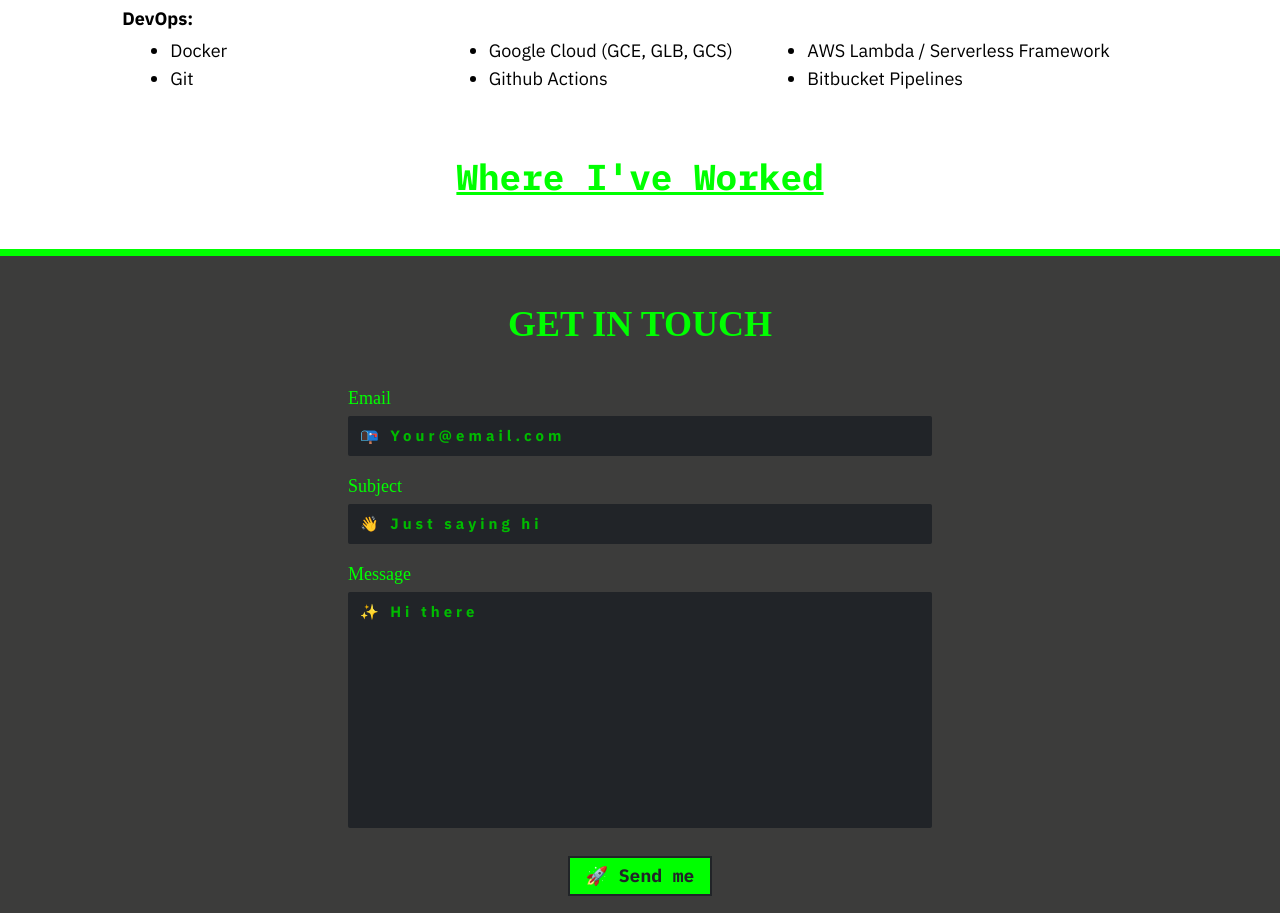
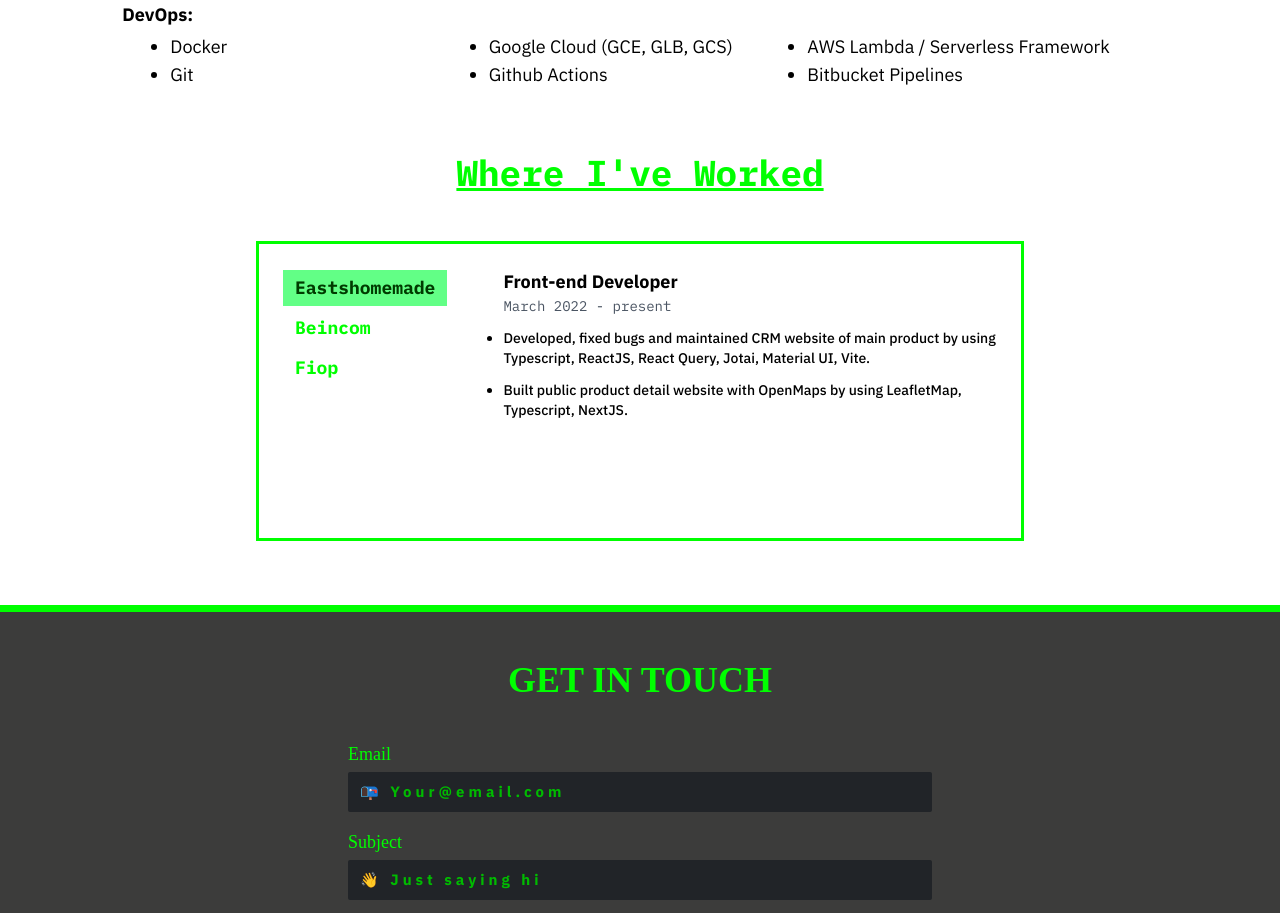
Before and after one commit to nguyenhaminhtuan/nguyenhaminhtuan.github.io, an Astro site: page / in a window 1280 px wide. Shown: the part 993-1906 px from the top of the page. Built offline with nearby package versions, Linux system fonts and the light colour scheme; Astro itself is replaced by a stand-in of ours; a web font is replaced by a local one.

Commit message:
add work section

```diff
--- a/src/components/SectionHeaderText.tsx
+++ b/src/components/SectionHeaderText.tsx
@@ -4,7 +4,7 @@ type SectionHeaderTextProps = {
 
 export default function SectionHeaderText({children}: SectionHeaderTextProps) {
   return (
-    <h2 className="mb-8 text-center font-mono text-3xl font-bold text-green-200 underline dark:text-green-300 md:text-4xl">
+    <h2 className="mb-8 text-center font-mono text-[1.7rem] font-bold text-green-200 underline dark:text-green-300 md:text-4xl">
       {children}
     </h2>
   )
--- a/src/components/SkillsSection.tsx
+++ b/src/components/SkillsSection.tsx
@@ -6,7 +6,7 @@ function SkillItem({children}: {children: React.ReactNode}) {
 
 function ListSkill({children}: {children: React.ReactNode}) {
   return (
-    <ul className="mx-2 mt-1 grid list-disc grid-cols-2 gap-x-4 md:mx-12 md:grid-cols-3">
+    <ul className="ml-6 mt-1 grid list-disc grid-cols-2 gap-x-4 md:mx-12 md:grid-cols-3">
       {children}
     </ul>
   )
--- /dev/null
+++ b/src/components/WorkCard.tsx
@@ -0,0 +1,31 @@
+import clsx from 'clsx'
+
+type WorkCardProps = {
+  jobTitle: string
+  time: string
+  description: string[]
+  visible?: boolean
+}
+
+export default function WorkCard({
+  jobTitle,
+  time,
+  description,
+  visible = true,
+}: WorkCardProps) {
+  return (
+    <div className={clsx({block: visible, hidden: !visible})}>
+      <div className="font-sans text-base font-bold md:text-lg">{jobTitle}</div>
+      <div className="font-mono text-xs text-gray-600 dark:text-gray-400 md:text-sm">
+        {time}
+      </div>
+      <ul className="mt-3 list-disc pl-4 text-sm font-medium md:pl-0">
+        {description.map((d, i) => (
+          <li className="mt-3" key={i}>
+            {d}
+          </li>
+        ))}
+      </ul>
+    </div>
+  )
+}
--- a/src/components/WorkSection.tsx
+++ b/src/components/WorkSection.tsx
@@ -1,9 +1,87 @@
+import clsx from 'clsx'
+import {useState} from 'react'
 import SectionHeaderText from './SectionHeaderText'
+import WorkCard from './WorkCard'
+
+type CompanyNameProps = {
+  children: React.ReactNode
+  active?: boolean
+  onClick: () => void
+}
+
+function CompanyName({children, active = false, onClick}: CompanyNameProps) {
+  return (
+    <div
+      className={clsx(
+        'cursor-pointer border-y-2  border-white-100 py-1 px-3 hover:bg-green-100 hover:text-green-400 dark:border-gray-200',
+        {
+          'bg-green-100 text-green-400': active,
+        }
+      )}
+      onClick={onClick}
+    >
+      {children}
+    </div>
+  )
+}
+
+const companies = ['Eastshomemade', 'Beincom', 'Fiop']
+const works: {jobTitle: string; time: string; description: string[]}[] = [
+  {
+    jobTitle: 'Front-end Developer',
+    time: 'March 2022 - present',
+    description: [
+      'Developed, fixed bugs and maintained CRM website of main product by using Typescript, ReactJS, React Query, Jotai, Material UI, Vite.',
+      'Built public product detail website with OpenMaps by using LeafletMap, Typescript, NextJS.',
+    ],
+  },
+  {
+    jobTitle: 'Web Developer',
+    time: 'July 2020 - June 2021',
+    description: [
+      'Developed, fixed bugs and maintained main product API primarily using NodeJS, Typescript, NestJS, PostgresSQL.',
+      'Implement serverless cloud environment with AWS Lambda, API Gateway, S3 by using Serverless Framework.',
+      'Build Bitbucket Pipelines CI/CD.',
+      'Developed public website follow by Figma design using Typescript, NextJS.',
+    ],
+  },
+  {
+    jobTitle: 'Front-end Developer',
+    time: 'October 2019 - June 2020',
+    description: [
+      "Developed, fixed bugs and maintained code for client's ERP using Typescript, ReactJS, Ant Design, SASS.",
+      'Built in-house projects follow by Figma design and make sure it cross-browser compatibility and responsiveness.',
+      'Join a mobile app project built with React Native, Typescript, Redux, Redux Saga and FCM.',
+    ],
+  },
+]
 
 export default function WorkSection() {
+  const [tab, setTab] = useState(0)
+
   return (
-    <section id="projects">
+    <section id="projects" className="mx-auto md:max-w-3xl">
       <SectionHeaderText>Where I've Worked</SectionHeaderText>
+      <div className="my-12 flex h-[400px] flex-col border-[3px] border-green-200 p-2 dark:border-green-300 md:h-[300px] md:flex-row md:p-6">
+        <div className="no-scroll flex w-full flex-row overflow-x-auto font-mono text-sm font-bold text-green-200 dark:text-green-300 md:w-auto md:flex-col md:text-lg">
+          {companies.map((c, i) => (
+            <CompanyName key={i} active={i === tab} onClick={() => setTab(i)}>
+              {c}
+            </CompanyName>
+          ))}
+        </div>
+        <div className="mt-3 flex-1 px-1 md:mt-0 md:ml-14 md:px-0">
+          {works.map((w, i) => (
+            <WorkCard
+              key={i}
+              visible={i === tab}
+              jobTitle={w.jobTitle}
+              time={w.time}
+              description={w.description}
+            />
+          ))}
+        </div>
+      </div>
     </section>
   )
 }
--- a/src/layouts/Layout.astro
+++ b/src/layouts/Layout.astro
@@ -24,7 +24,7 @@ const {title} = Astro.props
     class="dark:bg-gray-200 text-lg font-sans text-black-100 dark:text-white-100"
   >
     <Header client:only />
-    <main class="container mt-header md:mt-top p-5">
+    <main class="container mt-header md:mt-top py-4 px-2">
       <slot />
     </main>
     <ContactForm client:only />
--- a/src/pages/index.astro
+++ b/src/pages/index.astro
@@ -1,14 +1,12 @@
 ---
+import Layout from '@layouts/Layout.astro'
 import HeroSection from '@components/HeroSection'
 import SkillsSection from '@components/SkillsSection'
 import WorkSection from '@components/WorkSection'
-import Layout from '@layouts/Layout.astro'
-
-const {title} = Astro.props
 ---
 
-<Layout title={title}>
+<Layout title="Nguyen Ha Minh Tuan">
   <HeroSection />
   <SkillsSection />
-  <WorkSection />
+  <WorkSection client:only />
 </Layout>
--- a/src/styles/global.css
+++ b/src/styles/global.css
@@ -52,10 +52,14 @@
 }
 
 ::-webkit-scrollbar {
-  width: 10px;
+  width: 9px;
 }
 
 ::-webkit-scrollbar-thumb {
   background-color: rgb(98, 255, 134);
   border-radius: 12px;
 }
+
+.no-scroll::-webkit-scrollbar {
+  display: none;
+}
```
